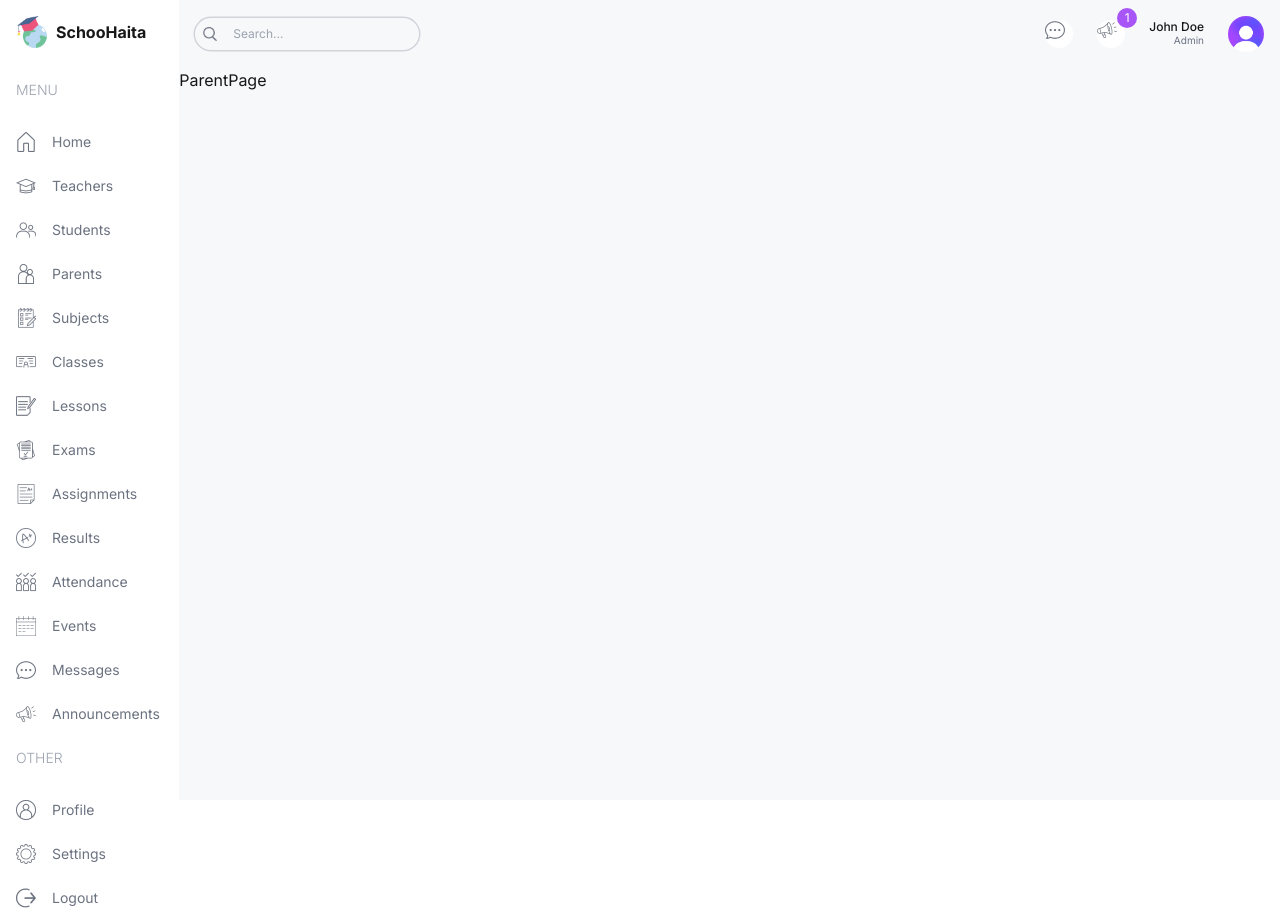
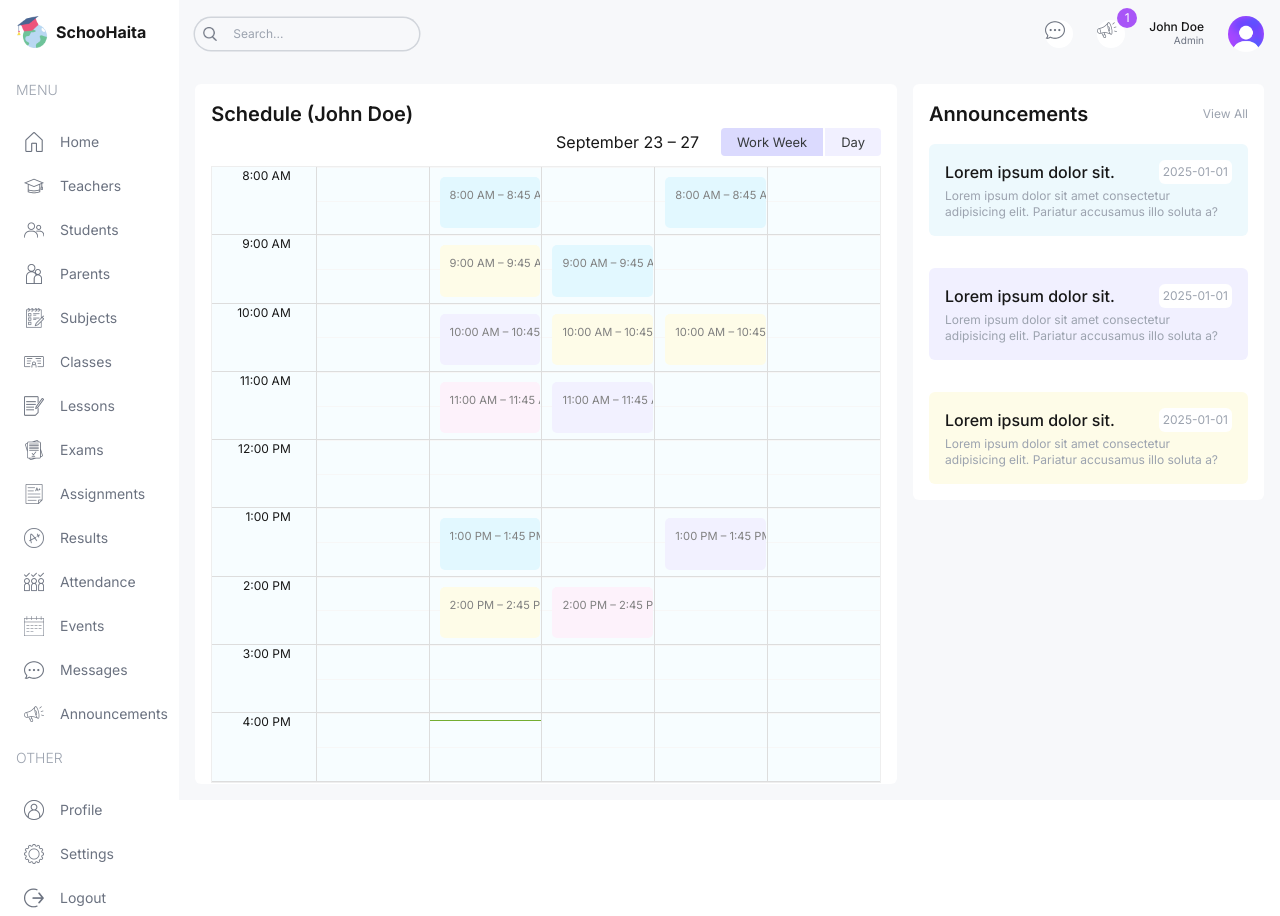
Before and after one commit to haitaa/School-Management, a Next.js app: page /parent in a window 1280 px wide. Built offline with nearby package versions, Linux system fonts and the light colour scheme.

Commit message:
Schedule calendar component

```diff
--- a/package.json
+++ b/package.json
@@ -9,8 +9,10 @@
     "lint": "next lint"
   },
   "dependencies": {
+    "moment": "^2.30.1",
     "next": "14.2.13",
     "react": "^18",
+    "react-big-calendar": "^1.14.1",
     "react-calendar": "^5.0.0",
     "react-dom": "^18",
     "recharts": "^2.12.7"
@@ -18,6 +20,7 @@
   "devDependencies": {
     "@types/node": "^20",
     "@types/react": "^18",
+    "@types/react-big-calendar": "^1.8.12",
     "@types/react-dom": "^18",
     "eslint": "^8",
     "eslint-config-next": "14.2.13",
--- a/src/app/(dashboard)/layout.tsx
+++ b/src/app/(dashboard)/layout.tsx
@@ -22,7 +22,7 @@
         <Menu />
       </div>
       {/* RIGHT */}
-      <div className="w-[86s%] md:w-[92%] lg:w-[84%] xl:w-[86%] bg-[#F7F8FA] overflow-scroll">
+      <div className="w-[86s%] md:w-[92%] lg:w-[84%] xl:w-[86%] bg-[#F7F8FA] overflow-scroll flex flex-col">
         <Navbar />
         {children}
       </div>
--- a/src/app/(dashboard)/parent/page.tsx
+++ b/src/app/(dashboard)/parent/page.tsx
@@ -1,7 +1,23 @@
+import { Announcements } from "@/components/announcements";
+import { BigCalendar } from "@/components/big-calendar";
 import React from "react";
 
 const ParentPage = () => {
-  return <div className="">ParentPage</div>;
+  return (
+    <div className="flex-1 p-4 flex gap-4 flex-col xl:flex-row">
+      {/* Left */}
+      <div className="w-full xl:w-2/3">
+        <div className="h-full bg-white p-4 rounded-md">
+          <h1 className="text-xl font-semibold">Schedule (John Doe)</h1>
+          <BigCalendar />
+        </div>
+      </div>
+      {/* Right */}
+      <div className="w-full xl:w-1/3 flex flex-col gap-8">
+        <Announcements />
+      </div>
+    </div>
+  );
 };
 
 export default ParentPage;
--- a/src/app/(dashboard)/teacher/page.tsx
+++ b/src/app/(dashboard)/teacher/page.tsx
@@ -1,7 +1,22 @@
-import React from "react";
+import { Announcements } from "@/components/announcements";
+import { BigCalendar } from "@/components/big-calendar";
 
 const TeacherPage = () => {
-  return <div className="">Teacher Page</div>;
+  return (
+    <div className="flex-1 p-4 flex gap-4 flex-col xl:flex-row">
+      {/* Left */}
+      <div className="w-full xl:w-2/3">
+        <div className="h-full bg-white p-4 rounded-md">
+          <h1 className="text-xl font-semibold">Schedule</h1>
+          <BigCalendar />
+        </div>
+      </div>
+      {/* Right */}
+      <div className="w-full xl:w-1/3 flex flex-col gap-8">
+        <Announcements />
+      </div>
+    </div>
+  );
 };
 
 export default TeacherPage;
--- a/src/app/globals.css
+++ b/src/app/globals.css
@@ -1,21 +1,6 @@
 @tailwind base;
 @tailwind components;
 @tailwind utilities;
-
-.react-calendar {
-  width: 100% !important;
-  border: none !important;
-  font-family: "Inter", sans-serif !important;
-}
-
-.react-calendar__navigation__label__labelText {
-  font-weight: 600;
-}
-
-.react-calendar__title--active {
-  background-color: #C3EBFa !important;
-  color: black !important;
-}
 
 :root {
   --background: #ffffff;
@@ -40,3 +25,109 @@
     text-wrap: balance;
   }
 }
+
+.react-calendar {
+  width: 100% !important;
+  border: none !important;
+  font-family: "Inter", sans-serif !important;
+}
+
+.react-calendar__navigation__label__labelText {
+  font-weight: 600;
+}
+
+.react-calendar__title--active {
+  background-color: #C3EBFa !important;
+  color: black !important;
+}
+
+.rbc-btn-group:first-child {
+  display: none !important;
+}
+
+.rbc-toolbar-label {
+  text-align: right !important;
+  padding: 0px 20px !important;
+}
+
+.rbc-btn-group:last-child {
+  font-size: 13px !important;
+}
+
+.rbc-btn-group:last-child button {
+  border: none !important;
+  background-color: #f1f0ff !important;
+  margin-left: 2px !important;
+}
+
+.rbc-toolbar button.rbc-active {
+  background-color: #dbdafe !important;
+  box-shadow: none !important;
+}
+
+.rbc-time-view {
+  border-color: #eee !important;
+}
+
+.rbc-time-header {
+  display: none !important;
+}
+
+.rbc-time-content {
+  border: none !important;
+}
+
+.rbc-time-gutter.rbc-time-column {
+  font-size: 12px !important;
+}
+
+.rbc-time-gutter.rbc-time-column .rbc-timeslot-group {
+  padding: 0px 20px !important;
+}
+
+.rbc-timeslot-group {
+  background-color: #f7fdff !important;
+}
+
+.rbc-day-slot {
+  font-size: 14px !important;
+}
+
+.rbc-event {
+  border: none !important;
+  color: black !important;
+  padding: 10px !important;
+  margin: 10px !important;
+  width: 99% !important;
+}
+
+.rbc-event:nth-child(1) {
+  background-color: #e2f8ff !important;
+}
+
+.rbc-event:nth-child(2) {
+  background-color: #fefce8 !important;
+}
+.rbc-event:nth-child(3) {
+  background-color: #f2f1ff !important;
+}
+.rbc-event:nth-child(4) {
+  background-color: #fdf2fb !important;
+}
+.rbc-event:nth-child(5) {
+  background-color: #e2f8ff !important;
+}
+.rbc-event:nth-child(6) {
+  background-color: #fefce8 !important;
+}
+.rbc-event:nth-child(7) {
+  background-color: #f2f1ff !important;
+}
+.rbc-event:nth-child(8) {
+  background-color: #fdf2fb !important;
+}
+
+.rbc-event-label{
+  color: gray !important;
+  margin-bottom: 5px;
+}
--- /dev/null
+++ b/src/components/big-calendar.tsx
@@ -0,0 +1,32 @@
+"use client";
+
+import { useState } from "react";
+import { Calendar, momentLocalizer, View, Views } from "react-big-calendar";
+import moment from "moment";
+import "react-big-calendar/lib/css/react-big-calendar.css";
+
+import { calendarEvents } from "@/lib/data";
+
+const localizer = momentLocalizer(moment);
+
+export const BigCalendar = () => {
+  const [view, setView] = useState<View>(Views.WORK_WEEK);
+
+  const handleOnChangeView = (selectedView: View) => {
+    setView(selectedView);
+  };
+  return (
+    <Calendar
+      localizer={localizer}
+      events={calendarEvents}
+      startAccessor={"start"}
+      endAccessor={"end"}
+      views={["work_week", "day"]}
+      view={view}
+      style={{ height: "98%" }}
+      onView={handleOnChangeView}
+      min={new Date(2025, 1, 0, 8, 0, 0)}
+      max={new Date(2025, 1, 0, 17, 0, 0)}
+    />
+  );
+};
--- a/src/components/menu.tsx
+++ b/src/components/menu.tsx
@@ -1,6 +1,8 @@
 import Image from "next/image";
 import Link from "next/link";
 import React from "react";
+
+import { role } from "@/lib/data";
 
 const menuItems = [
   {
@@ -125,16 +127,20 @@
           <span className="hidden lg:block text-gray-400 font-light my-4">
             {i.title}
           </span>
-          {i.items.map((item) => (
+          {i.items.map((item) => {
+            if (item.visible.includes(role)) {
+              return (
                 <Link
                   href={item.href}
                   key={item.label}
-              className="flex items-center justify-center lg:justify-start gap-4 text-gray-500 py-2"
+                  className="flex items-center justify-center lg:justify-start gap-4 text-gray-500 py-2 md:px-2 rounded-md hover:bg-haitaSkyLight"
                 >
                   <Image src={item.icon} alt="" width={20} height={20} />
                   <span className="hidden lg:block">{item.label}</span>
                 </Link>
-          ))}
+              );
+            }
+          })}
         </div>
       ))}
     </div>
--- a/src/lib/data.ts
+++ b/src/lib/data.ts
@@ -5,7 +5,7 @@
 export const teachersData = [
   {
     id: 1,
-    teacherId: "1234567890",
+    teacherId: "1234568890",
     name: "John Doe",
     email: "john@doe.com",
     photo:
@@ -921,143 +921,143 @@
   {
     title: "Math",
     allDay: false,
-    start: new Date(2024, 7, 12, 8, 0),
-    end: new Date(2024, 7, 12, 8, 45),
+    start: new Date(2024, 8, 24, 8, 0),
+    end: new Date(2024, 8, 24, 8, 45),
   },
   {
     title: "English",
     allDay: false,
-    start: new Date(2024, 7, 12, 9, 0),
-    end: new Date(2024, 7, 12, 9, 45),
+    start: new Date(2024, 8, 24, 9, 0),
+    end: new Date(2024, 8, 24, 9, 45),
   },
   {
     title: "Biology",
     allDay: false,
-    start: new Date(2024, 7, 12, 10, 0),
-    end: new Date(2024, 7, 12, 10, 45),
+    start: new Date(2024, 8, 24, 10, 0),
+    end: new Date(2024, 8, 24, 10, 45),
   },
   {
     title: "Physics",
     allDay: false,
-    start: new Date(2024, 7, 12, 11, 0),
-    end: new Date(2024, 7, 12, 11, 45),
+    start: new Date(2024, 8, 24, 11, 0),
+    end: new Date(2024, 8, 24, 11, 45),
   },
   {
     title: "Chemistry",
     allDay: false,
-    start: new Date(2024, 7, 12, 13, 0),
-    end: new Date(2024, 7, 12, 13, 45),
+    start: new Date(2024, 8, 24, 13, 0),
+    end: new Date(2024, 8, 24, 13, 45),
   },
   {
     title: "History",
     allDay: false,
-    start: new Date(2024, 7, 12, 14, 0),
-    end: new Date(2024, 7, 12, 14, 45),
+    start: new Date(2024, 8, 24, 14, 0),
+    end: new Date(2024, 8, 24, 14, 45),
   },
   {
     title: "English",
     allDay: false,
-    start: new Date(2024, 7, 13, 9, 0),
-    end: new Date(2024, 7, 13, 9, 45),
+    start: new Date(2024, 8, 25, 9, 0),
+    end: new Date(2024, 8, 25, 9, 45),
   },
   {
     title: "Biology",
     allDay: false,
-    start: new Date(2024, 7, 13, 10, 0),
-    end: new Date(2024, 7, 13, 10, 45),
+    start: new Date(2024, 8, 25, 10, 0),
+    end: new Date(2024, 8, 25, 10, 45),
   },
   {
     title: "Physics",
     allDay: false,
-    start: new Date(2024, 7, 13, 11, 0),
-    end: new Date(2024, 7, 13, 11, 45),
+    start: new Date(2024, 8, 25, 11, 0),
+    end: new Date(2024, 8, 25, 11, 45),
   },
 
   {
     title: "History",
     allDay: false,
-    start: new Date(2024, 7, 13, 14, 0),
-    end: new Date(2024, 7, 13, 14, 45),
+    start: new Date(2024, 8, 25, 14, 0),
+    end: new Date(2024, 8, 25, 14, 45),
   },
   {
     title: "Math",
     allDay: false,
-    start: new Date(2024, 7, 14, 8, 0),
-    end: new Date(2024, 7, 14, 8, 45),
+    start: new Date(2024, 8, 26, 8, 0),
+    end: new Date(2024, 8, 26, 8, 45),
   },
   {
     title: "Biology",
     allDay: false,
-    start: new Date(2024, 7, 14, 10, 0),
-    end: new Date(2024, 7, 14, 10, 45),
+    start: new Date(2024, 8, 26, 10, 0),
+    end: new Date(2024, 8, 26, 10, 45),
   },
 
   {
     title: "Chemistry",
     allDay: false,
-    start: new Date(2024, 7, 14, 13, 0),
-    end: new Date(2024, 7, 14, 13, 45),
+    start: new Date(2024, 8, 26, 13, 0),
+    end: new Date(2024, 8, 26, 13, 45),
   },
   {
     title: "History",
     allDay: false,
-    start: new Date(2024, 7, 14, 14, 0),
-    end: new Date(2024, 7, 13, 14, 45),
+    start: new Date(2024, 8, 26, 14, 0),
+    end: new Date(2024, 8, 13, 14, 45),
   },
   {
     title: "English",
     allDay: false,
-    start: new Date(2024, 7, 15, 9, 0),
-    end: new Date(2024, 7, 15, 9, 45),
+    start: new Date(2024, 8, 15, 9, 0),
+    end: new Date(2024, 8, 15, 9, 45),
   },
   {
     title: "Biology",
     allDay: false,
-    start: new Date(2024, 7, 15, 10, 0),
-    end: new Date(2024, 7, 15, 10, 45),
+    start: new Date(2024, 8, 15, 10, 0),
+    end: new Date(2024, 8, 15, 10, 45),
   },
   {
     title: "Physics",
     allDay: false,
-    start: new Date(2024, 7, 15, 11, 0),
-    end: new Date(2024, 7, 15, 11, 45),
+    start: new Date(2024, 8, 15, 11, 0),
+    end: new Date(2024, 8, 15, 11, 45),
   },
 
   {
     title: "History",
     allDay: false,
-    start: new Date(2024, 7, 15, 14, 0),
-    end: new Date(2024, 7, 15, 14, 45),
+    start: new Date(2024, 8, 15, 14, 0),
+    end: new Date(2024, 8, 15, 14, 45),
   },
   {
     title: "Math",
     allDay: false,
-    start: new Date(2024, 7, 16, 8, 0),
-    end: new Date(2024, 7, 16, 8, 45),
+    start: new Date(2024, 8, 16, 8, 0),
+    end: new Date(2024, 8, 16, 8, 45),
   },
   {
     title: "English",
     allDay: false,
-    start: new Date(2024, 7, 16, 9, 0),
-    end: new Date(2024, 7, 16, 9, 45),
+    start: new Date(2024, 8, 16, 9, 0),
+    end: new Date(2024, 8, 16, 9, 45),
   },
 
   {
     title: "Physics",
     allDay: false,
-    start: new Date(2024, 7, 16, 11, 0),
-    end: new Date(2024, 7, 16, 11, 45),
+    start: new Date(2024, 8, 16, 11, 0),
+    end: new Date(2024, 8, 16, 11, 45),
   },
   {
     title: "Chemistry",
     allDay: false,
-    start: new Date(2024, 7, 16, 13, 0),
-    end: new Date(2024, 7, 16, 13, 45),
+    start: new Date(2024, 8, 16, 13, 0),
+    end: new Date(2024, 8, 16, 13, 45),
   },
   {
     title: "History",
     allDay: false,
-    start: new Date(2024, 7, 16, 14, 0),
-    end: new Date(2024, 7, 16, 14, 45),
+    start: new Date(2024, 8, 16, 14, 0),
+    end: new Date(2024, 8, 16, 14, 45),
   },
 ];
```
Also changed, not shown: src/app/(dashboard)/student/page.tsx (+19 -2 lines), 1 other file (tests, documents, lock files or other folders). Lines whose indentation alone changed are shown as unchanged.
